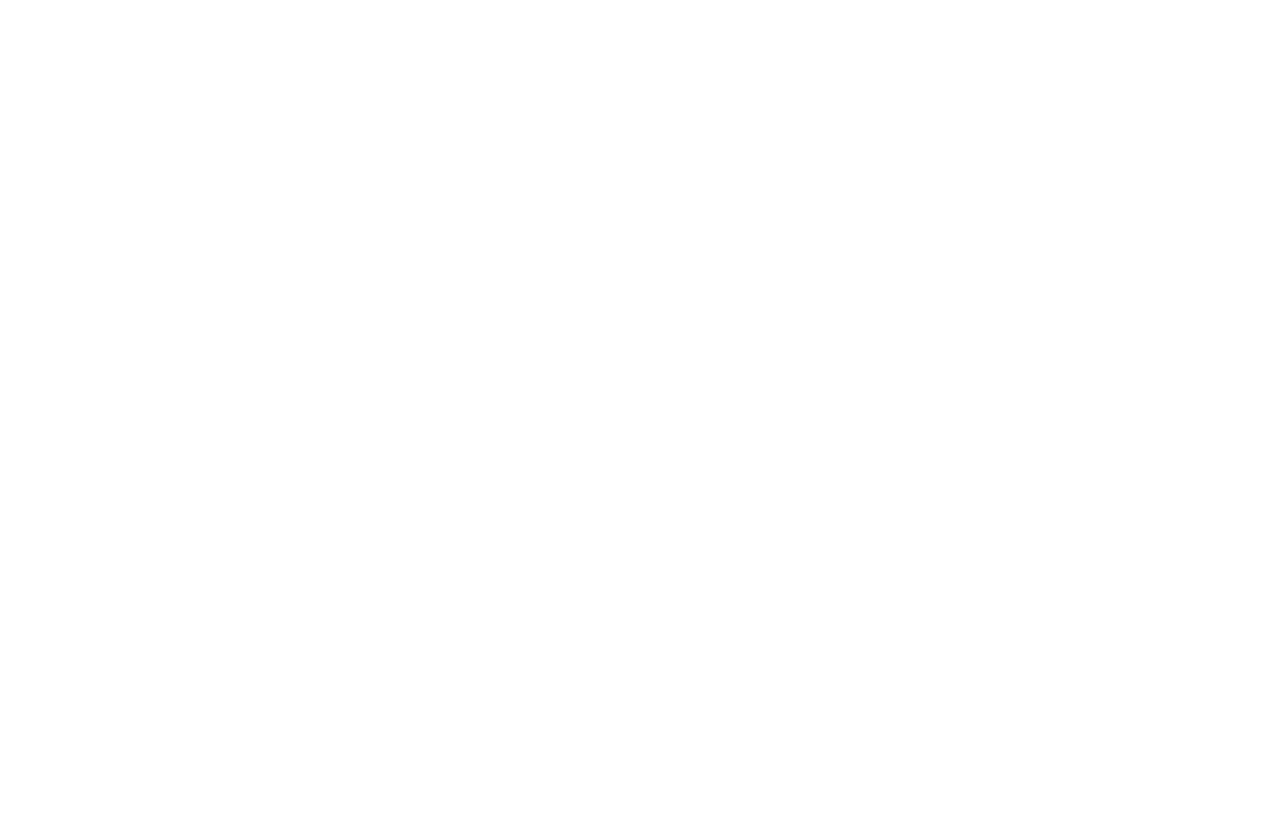
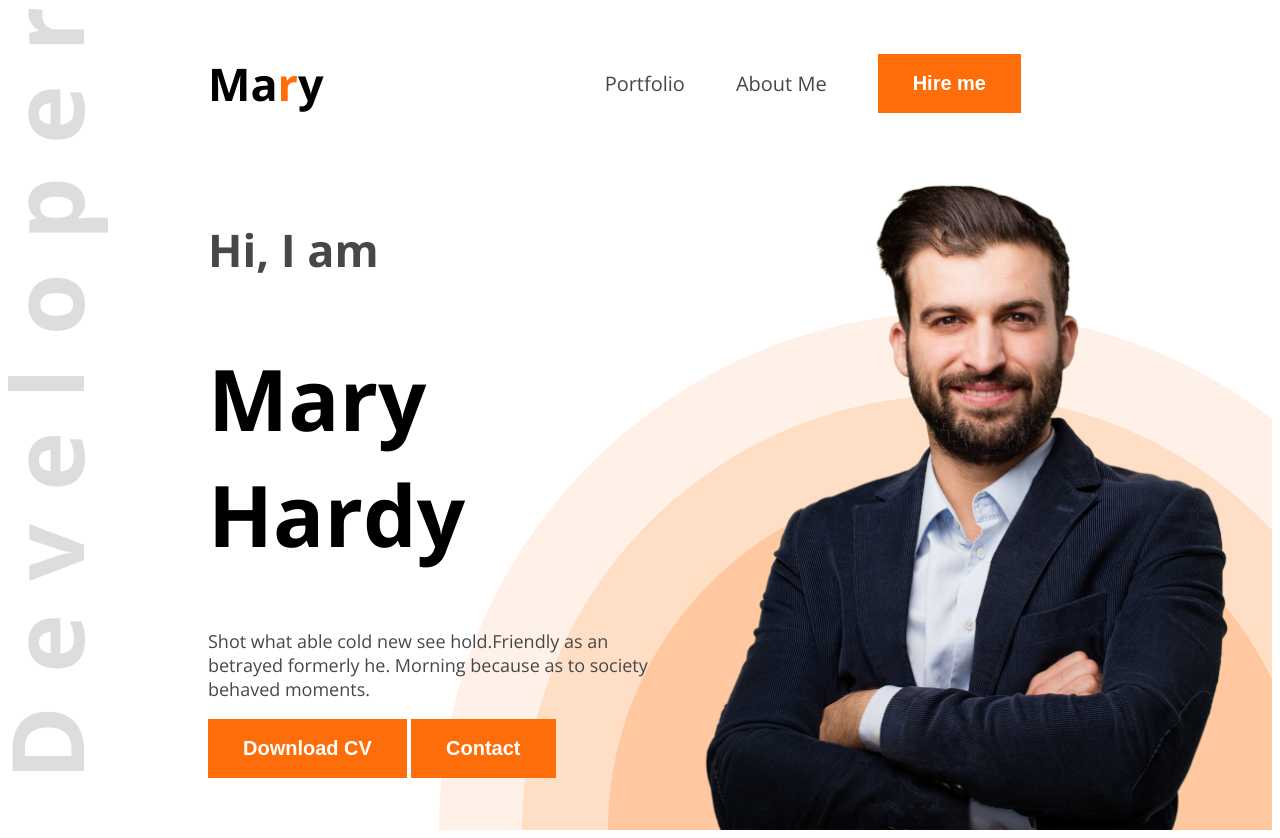
Before and after one commit to Sifat2245/portfolio-web-project, a plain HTML site: page index.html in a window 1280 px wide. Before the commit the page ends 800 px from the top, so only its background shows below. Drawn offline with nearby package versions, Linux system fonts and the light colour scheme.

Commit message:
added header items and some css

```diff
--- /dev/null
+++ b/Styles/style.css
@@ -0,0 +1,88 @@
+.open-sans-normal {
+  font-family: "Open Sans", serif;
+  font-optical-sizing: auto;
+  font-style: normal;
+  font-variation-settings:
+    "wdth" 100;
+}
+
+/* shared style */
+.text-primary{
+    color: #FD6E0A;
+}
+
+.dark-2{
+    color: #474747;
+}
+
+.btn-primary{
+    background-color: #FD6E0A;
+    font-weight: bold;
+    color: white;
+    padding: 18px 35px;
+    font-size: 20px;
+    border: none;
+}
+/* header style */
+.header{
+    background-image: url(/images/developer.png), url(/images/header_bg.png);
+    background-repeat: no-repeat;
+    background-position: top left, bottom right;
+}
+/* nav style */
+nav{
+    display: flex;
+    align-items: center;
+    justify-content: space-between;
+    margin: 0 200px;
+}
+
+.nav-title{
+    font-weight: 800px;
+    font-size: 45px;
+}
+nav ul{
+    display: flex;
+    align-items: center;
+
+}
+
+nav ul li{
+    list-style: none;
+    margin-right: 51px ;
+}
+
+nav li a{
+    text-decoration: none;
+    font-size: 20px;
+}
+
+/* banner styles */
+
+.banner-greetings{
+    font-size: 45px;
+    font-weight: 6600px;
+}
+
+.banner-title{
+    font-weight: bold;
+    font-size: 85px;
+}
+
+.banner-description{
+    font-size: 18px;
+}
+
+.banner-image{
+    width: 580px;
+}
+
+.banner{
+    display: flex;
+    justify-content: space-between;
+    margin: 0 35px 0 200px;
+}
+
+.banner-content{
+    max-width: 580px;
+}
--- a/index.html
+++ b/index.html
@@ -1,13 +1,37 @@
 <!DOCTYPE html>
 <html lang="en">
+
 <head>
     <meta charset="UTF-8">
     <meta name="viewport" content="width=device-width, initial-scale=1.0">
     <title>Developer Portfolio</title>
+    <link rel="preconnect" href="https://fonts.googleapis.com">
+    <link rel="preconnect" href="https://fonts.gstatic.com" crossorigin>
+    <link href="https://fonts.googleapis.com/css2?family=Open+Sans:ital,wght@0,300..800;1,300..800&display=swap"
+        rel="stylesheet">
+    <link rel="stylesheet" href="./Styles/style.css">
 </head>
-<body>
-    <header>
 
+<body class="open-sans-normal">
+    <header class="header">
+        <nav>
+            <h3 class="nav-title">Ma<span class="text-primary">r</span>y</h3>
+            <ul>
+                <li><a href="" class="dark-2">Portfolio</a></li>
+                <li><a href="" class="dark-2">About Me</a></li>
+                <li><a href=""><button class="btn-primary">Hire me</button></a></li>
+            </ul>
+        </nav>
+        <div class="banner">
+            <div class="banner-content">
+                <h4 class="banner-greetings dark-2">Hi, I  am</h4>
+                <h1 class="banner-title">Mary Hardy</h1>
+                <p class="banner-description dark-2">Shot what able cold new see hold.Friendly as an betrayed formerly he. Morning because as to society behaved moments.</p>
+                <button class="btn-primary">Download CV</button>
+                <button class="btn-primary">Contact</button>
+            </div>
+            <img class="banner-image" src="./images/hardy.png" alt="">
+        </div>
     </header>
     <main>
 
@@ -17,4 +41,5 @@
     </footer>
 
 </body>
+
 </html>
```
Also changed, not shown: images/developer.png (added), images/hardy.png (added), images/header_bg.png (added), images/icons/facebook.png (added), images/icons/insta.png (added), images/icons/js.png (added), images/icons/mongo.png (added), images/icons/nodejs.png (added), images/icons/react.png (added), images/icons/twitter.png (added).
